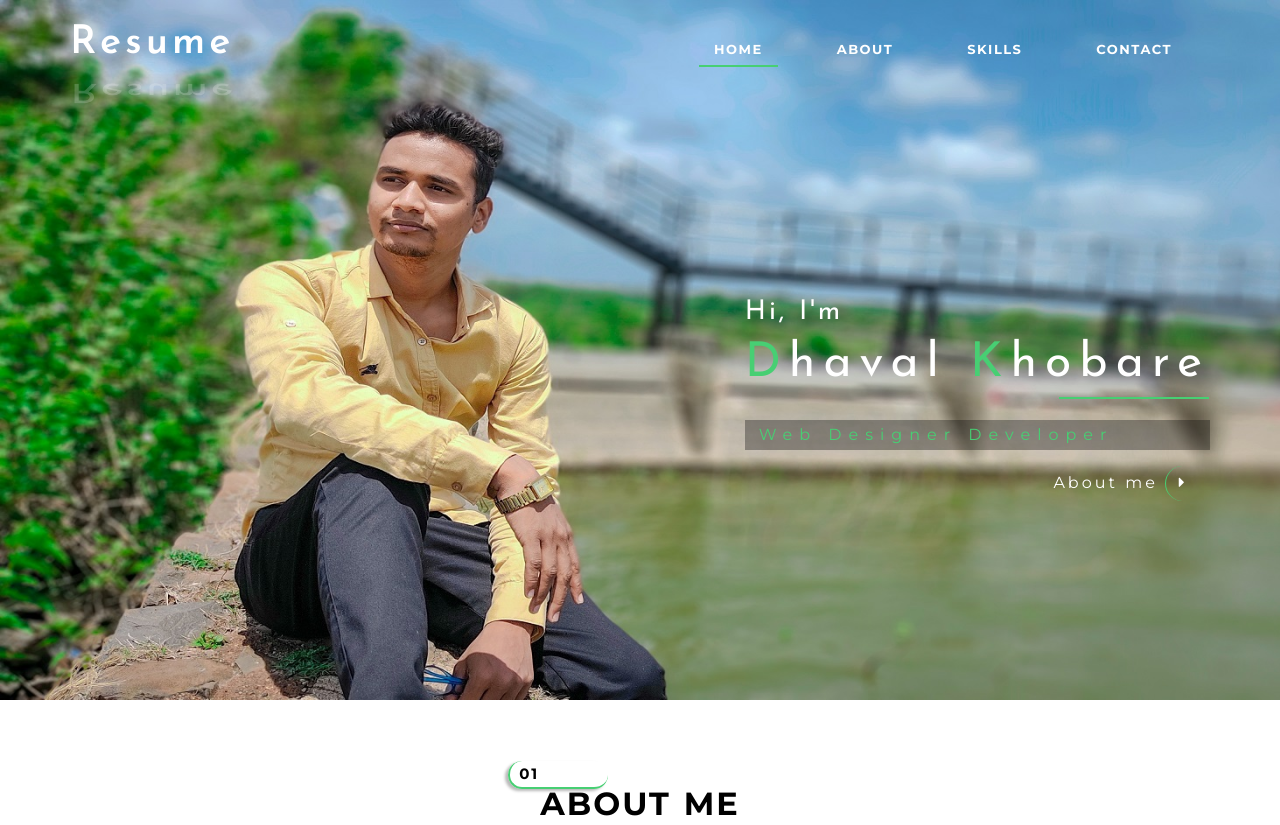
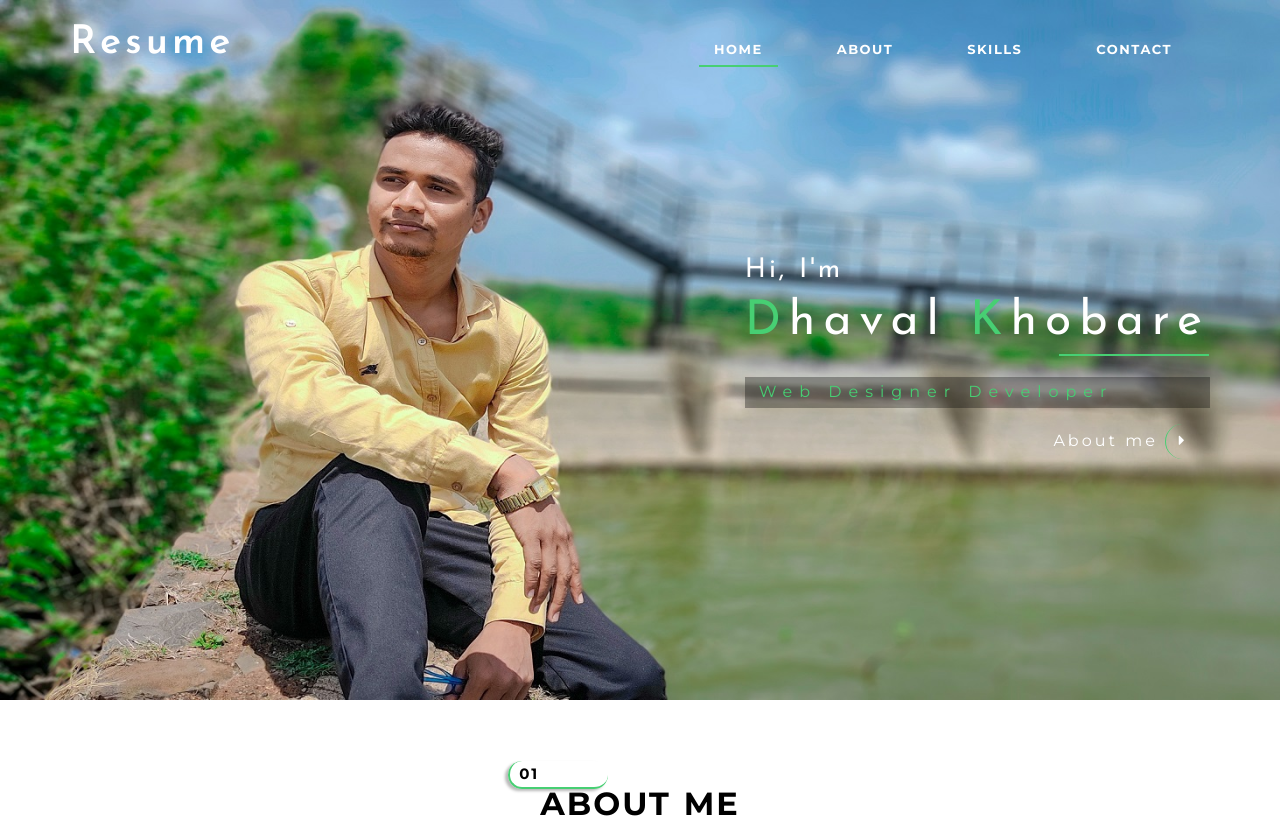
Before and after one commit to dhavalkhobare/resume, a plain HTML site: page index.html in a window 1280 px wide. Shown: the top 825 px of the page. Drawn offline with Linux system fonts and the light colour scheme.

Commit message:
Update index.html

```diff
--- a/index.html
+++ b/index.html
@@ -39,7 +39,7 @@ Smartphone Compatible web template, free webdesigns for Nokia, Samsung, LG, Sony
 
 				<div class="header-bottom-agileits">
 					<div class="w3-logo">
-						<h1><a href="index.html"> Resume<span class="sub-logo">Resume</span></a></h1>
+						<h1><a href="index.html"> Resume<span class="sub-logo"></span></a></h1>
 					</div>
 					<!-- navigation -->
 					<nav class="navbar navbar-default shift">
```
